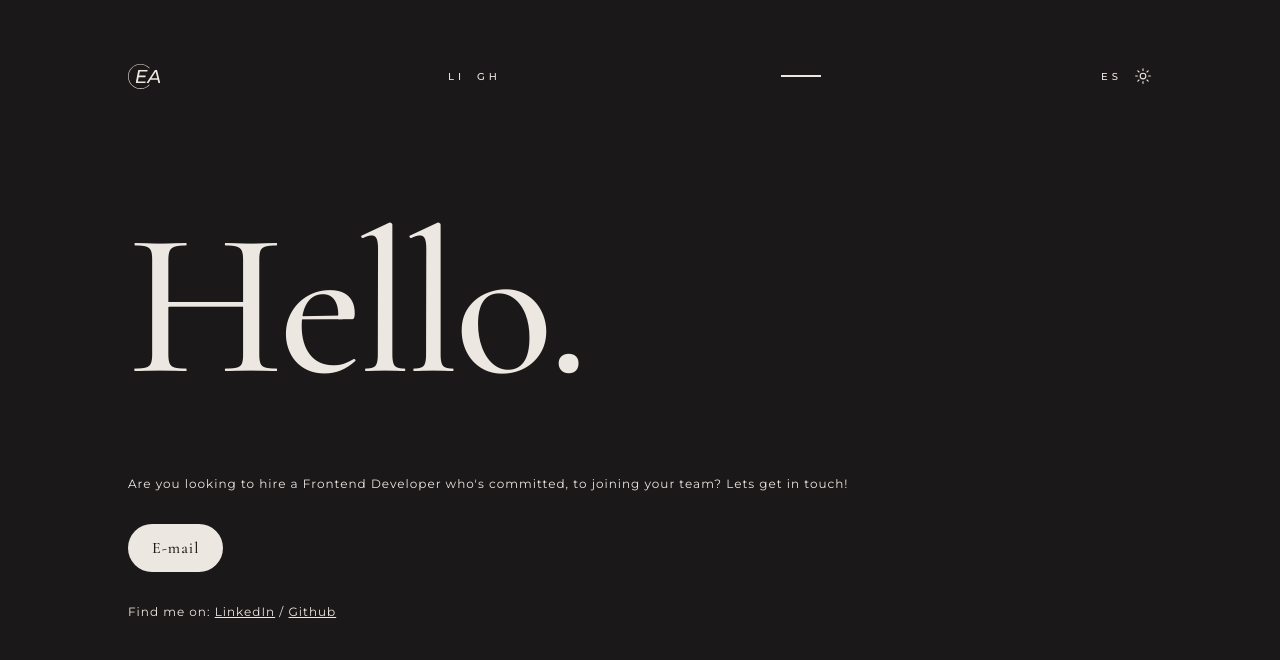
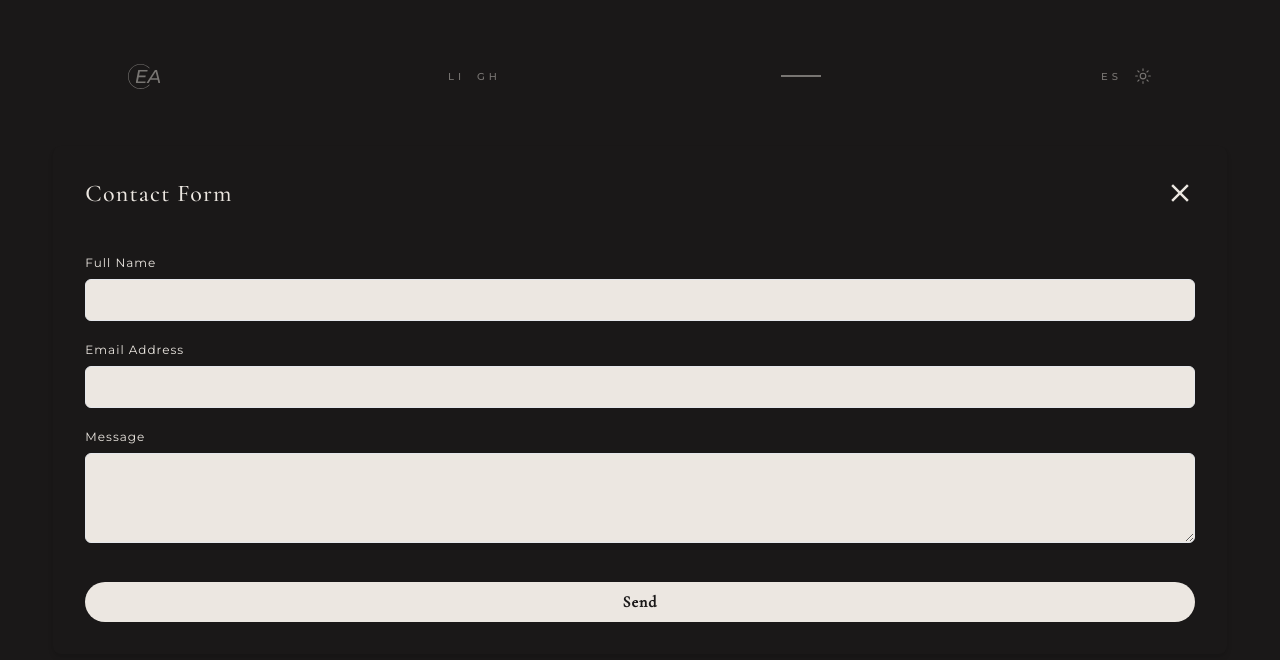
Before and after one commit to EvelinAlvarado/portfolio, a React (Vite) app: page /contact in a window 1280 px wide. Both pictures are taken after a click on the button "E-mail". Shown: the top 660 px of the page. Built offline with nearby package versions, Linux system fonts and the light colour scheme.

Commit message:
Implemented a reusable EmailModal component for sending emails. This component includes form fields for the user's name, email address, and message, along with a close button. Upon submission, the form data is sent via emailjs, providing feedback to the user upon success or failure.

```diff
--- a/package.json
+++ b/package.json
@@ -10,6 +10,7 @@
     "preview": "vite preview"
   },
   "dependencies": {
+    "@emailjs/browser": "^4.3.3",
     "axios": "^1.7.2",
     "json-server": "^1.0.0-beta.1",
     "react": "^18.2.0",
--- /dev/null
+++ b/src/components/EmailModal/EmailModal.jsx
@@ -0,0 +1,95 @@
+import { useRef } from "react";
+import emailjs from "@emailjs/browser";
+import { IoMdClose } from "react-icons/io";
+
+export const EmailModal = ({ setModalIsOpen }) => {
+  const form = useRef();
+
+  const sendEmail = (e) => {
+    e.preventDefault();
+
+    emailjs
+      .sendForm("service_v9enk4r", "template_njg66qe", form.current, {
+        publicKey: "mnYsam3gcxofzv_JE",
+      })
+      .then(
+        () => {
+          console.log("SUCCESS!");
+        },
+        (error) => {
+          console.log("FAILED...", error.text);
+        }
+      );
+  };
+
+  return (
+    <section className="absolute z-10 h-screen w-screen bg-dark bg-opacity-55 flex items-center">
+      <form
+        onSubmit={sendEmail}
+        ref={form}
+        method="post"
+        action="#"
+        className="w-11/12 mx-auto bg-dark p-8 rounded-lg shadow-md flex flex-col text-beige"
+      >
+        <div className="mb-4 flex justify-between">
+          <h2 className="text-2xl font-CormorantGaramond font-normal tracking-wider mb-6">
+            Contact Form
+          </h2>
+          <IoMdClose
+            className="text-3xl hover:text-4xl cursor-pointer"
+            onClick={() => setModalIsOpen(false)}
+          />
+        </div>
+
+        <div className="mb-4">
+          <label
+            className="text-xs w-full leading-6 tracking-[1px] "
+            htmlFor="user_name"
+          >
+            Full Name
+          </label>
+          <input
+            className="mt-1 p-2 w-full border rounded-md bg-beige text-dark text-xs leading-6 tracking-[1px] font-Montserrat"
+            type="text"
+            name="user_name"
+          />
+        </div>
+
+        <div className="mb-4">
+          <label
+            className="text-xs w-full leading-6 tracking-[1px]"
+            htmlFor="user_email"
+          >
+            Email Address
+          </label>
+          <input
+            className="mt-1 p-2 w-full border rounded-md bg-beige text-dark text-xs leading-6 tracking-[1px] font-Montserrat"
+            type="email"
+            name="user_email"
+          />
+        </div>
+
+        <div className="mb-4">
+          <label
+            className="text-xs w-full leading-6 tracking-[1px]"
+            htmlFor="message"
+          >
+            Message
+          </label>
+          <textarea
+            className="mt-1 p-2 w-full border rounded-md bg-beige text-dark text-xs leading-6 tracking-[1px] font-Montserrat"
+            rows="3"
+            name="message"
+          ></textarea>
+        </div>
+
+        <button
+          className="bg-beige text-dark px-4 py-2 font-bold rounded-full hover:opacity-80 text-base tracking-[1px] font-CormorantGaramond mt-4"
+          type="submit"
+        >
+          Send
+        </button>
+      </form>
+    </section>
+  );
+};
--- a/src/pages/Contacts.jsx
+++ b/src/pages/Contacts.jsx
@@ -1,8 +1,13 @@
+import { useState } from "react";
 import { useLanguage } from "../context/index.js";
+import { EmailModal } from "../components/EmailModal/EmailModal.jsx";
 
 export const Contacts = () => {
+  const [modalIsOpen, setModalIsOpen] = useState(false);
   const { translations } = useLanguage();
   return (
+    <>
+      {modalIsOpen ? <EmailModal setModalIsOpen={setModalIsOpen} /> : <></>}
       <div className="mx-[10%]">
         <h1 className="text-[16vw] font-CormorantGaramond font-medium tracking-tight hover:text-[17vw] hover:tracking-wide mb-3">
           {translations.contact.title}
@@ -12,7 +17,10 @@ export const Contacts = () => {
             {translations.contact.description}
           </p>
 
-        <button className="text-base tracking-[1px] font-CormorantGaramond bg-dark text-beige dark:bg-beige dark:text-dark py-3 px-6 rounded-full hover:px-[30px] my-7">
+          <button
+            onClick={() => setModalIsOpen(true)}
+            className="text-base tracking-[1px] font-CormorantGaramond bg-dark text-beige dark:bg-beige dark:text-dark py-2 px-4 rounded-full hover:px-[30px] my-7"
+          >
             {translations.contact.button}
           </button>
           <p className="text-xs w-full leading-6 tracking-[1px]">
@@ -37,5 +45,6 @@ export const Contacts = () => {
           </p>
         </div>
       </div>
+    </>
   );
 };
```
Also changed, not shown: 1 other file (tests, documents, lock files or other folders). Lines whose indentation alone changed are shown as unchanged.
